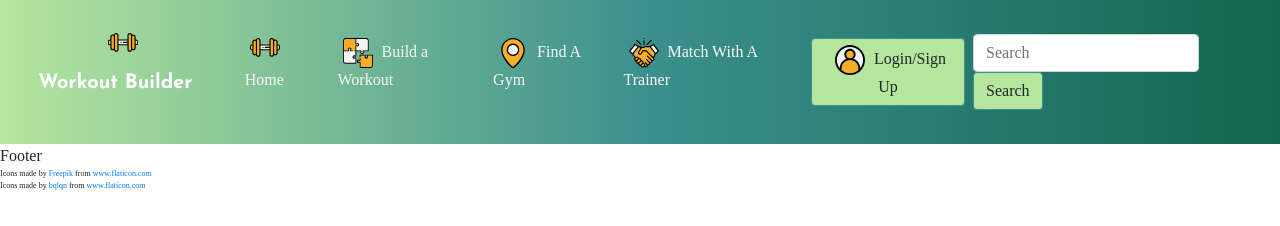
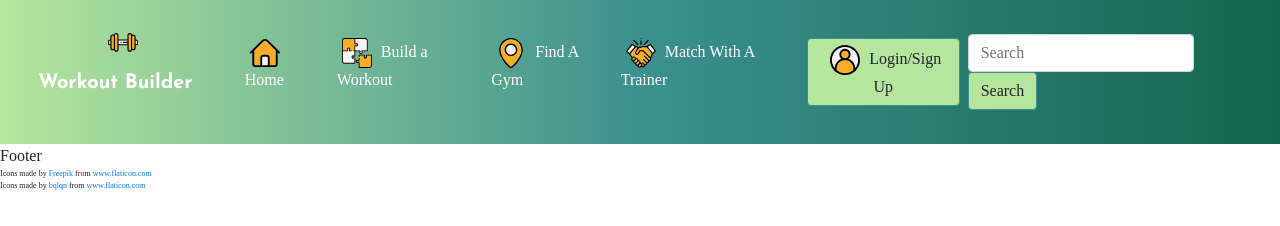
Before and after one commit to TaylorEv-TheDev/workoutbuilder, a website: page index.html in a window 1280 px wide. Drawn offline with nearby package versions, Linux system fonts and the light colour scheme.

Commit message:
Header and Navbar

```diff
--- a/css/styles.css
+++ b/css/styles.css
@@ -62,7 +62,3 @@ h1, h2, h3 {
   background-color: #b6e69e;
   border: 1px solid #3c908e;
 }
-
-.text-light {
-  color: #f5f5f5;
-}
--- a/index.html
+++ b/index.html
@@ -32,41 +32,40 @@
         <div class="collapse navbar-collapse" id="homeMenu" style="padding: 10px;">
           <ul class="navbar-nav mr-auto mt-2 mt-lg-0">
             <li class="nav-item active">
-              <a class="nav-link text-light active" href="#">
-                <img src="img/dumbbell.svg" style="height: 30px; width: 30px;
+              <a class="nav-link active" href="#" style="color: white;">
+                <img src="img/home.svg" style="height: 30px; width: 30px;
                 margin-left: 5px; margin-right: 5px;">
                 Home</a>
             </li>
             <li class="nav-item">
-              <a class="nav-link text-light" href="#">
+              <a class="nav-link" href="#" style="color: white;">
                 <img src="img/puzzle.svg" style="height: 30px; width: 30px;
                 margin-left: 5px; margin-right: 5px;">
                 Build a Workout</a>
             </li>
             <li class="nav-item">
-              <a class="nav-link text-light" href="#">
+              <a class="nav-link" href="#" style="color: white;">
                 <img src="img/map-pin.svg" style="height: 30px; width: 30px;
                 margin-left: 5px; margin-right: 5px;">
                 Find A Gym</a>
             </li>
             <li class="nav-item">
-              <a class="nav-link text-light" href="#">
+              <a class="nav-link" href="#" style="color: white;">
                 <img src="img/handshake.svg" style="height: 30px; width: 30px;
                 margin-left: 5px; margin-right: 5px;">
                 Match With A Trainer</a>
             </li>
             <li class="nav-item">
-              <a class="nav-link text-light" href="#">
+              <a class="nav-link" href="#">
                 <button class="btn btn-light my-2 my-sm-0" type="login">
                   <img src="img/profile-user.svg" style="height: 30px; width: 30px;
                   margin-left: 5px; margin-right: 5px;">
                   Login/Sign Up</button>
               </a>
             </li>
-
           </ul>
           <form class="form-inline my-2 my-lg-0">
-            <input class="form-control mr-sm-" type="search" placeholder="Search" aria-label="Search">
+            <input class="form-control mr-sm-2" type="search" placeholder="Search" aria-label="Search">
             <button class="btn btn-light my-2 my-sm-0" type="submit">Search</button>
           </form>
         </div>
```
Also changed, not shown: img/home.svg (added).
